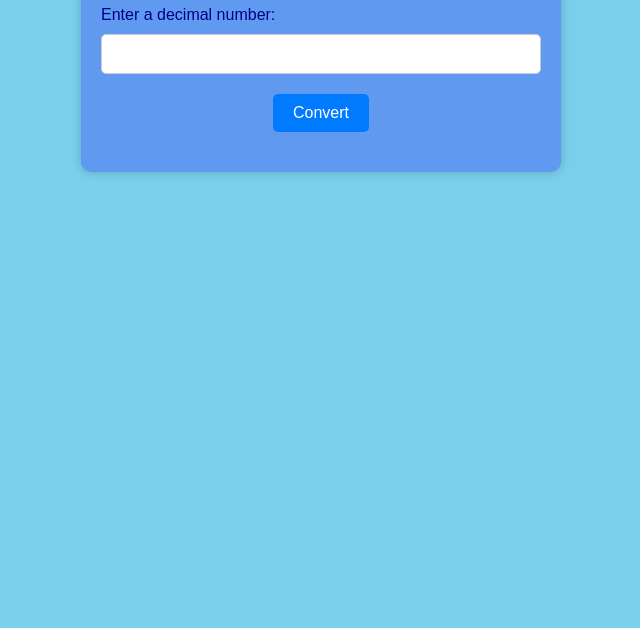
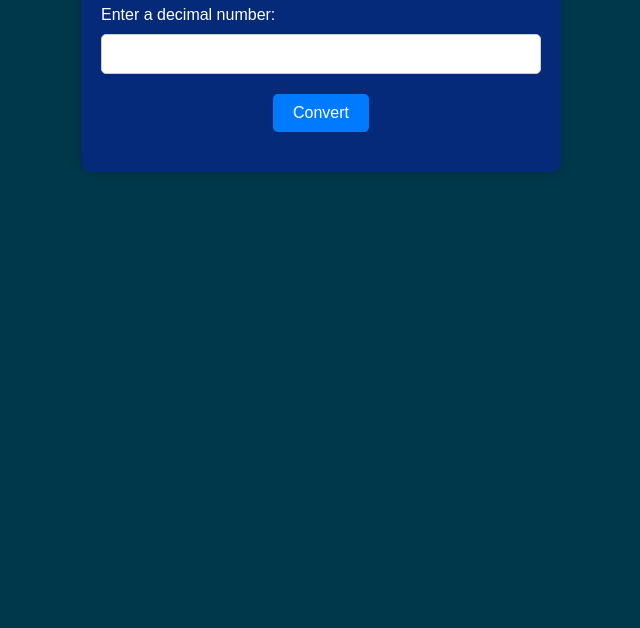
Before and after one commit to Amol7Developer/DecimalToBinaryConverter.io, a plain HTML site: page index.html in a window 1280 px wide. Shown: the part 172-800 px from the top of the page, without its empty margins (319-959 px from the left). Drawn offline with Linux system fonts and the light colour scheme.

Commit message:
background color updated

```diff
--- a/style.css
+++ b/style.css
@@ -3,11 +3,11 @@ body {
     font-family: Arial, sans-serif;
     margin: 0;
     padding: 0;
-    background-color: #7acfeb;
+    background-color: #00384b;
 }
 .container {
     max-width: 600px;
-    color:darkblue;
+    color:rgb(255, 255, 255);
     margin: 100px 400px ;
     padding: 20px;
     background-color: #1500ff41;
```
